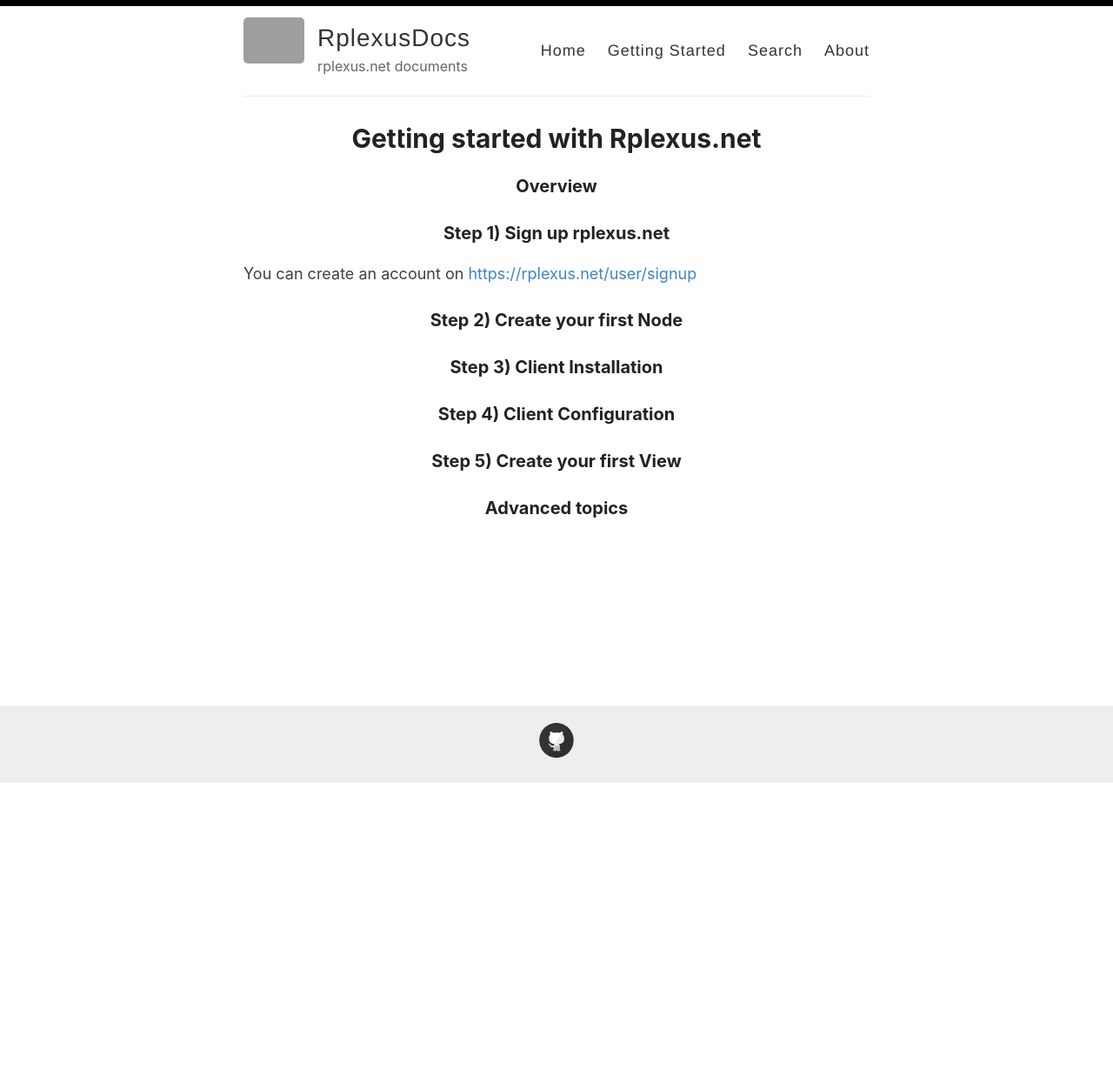
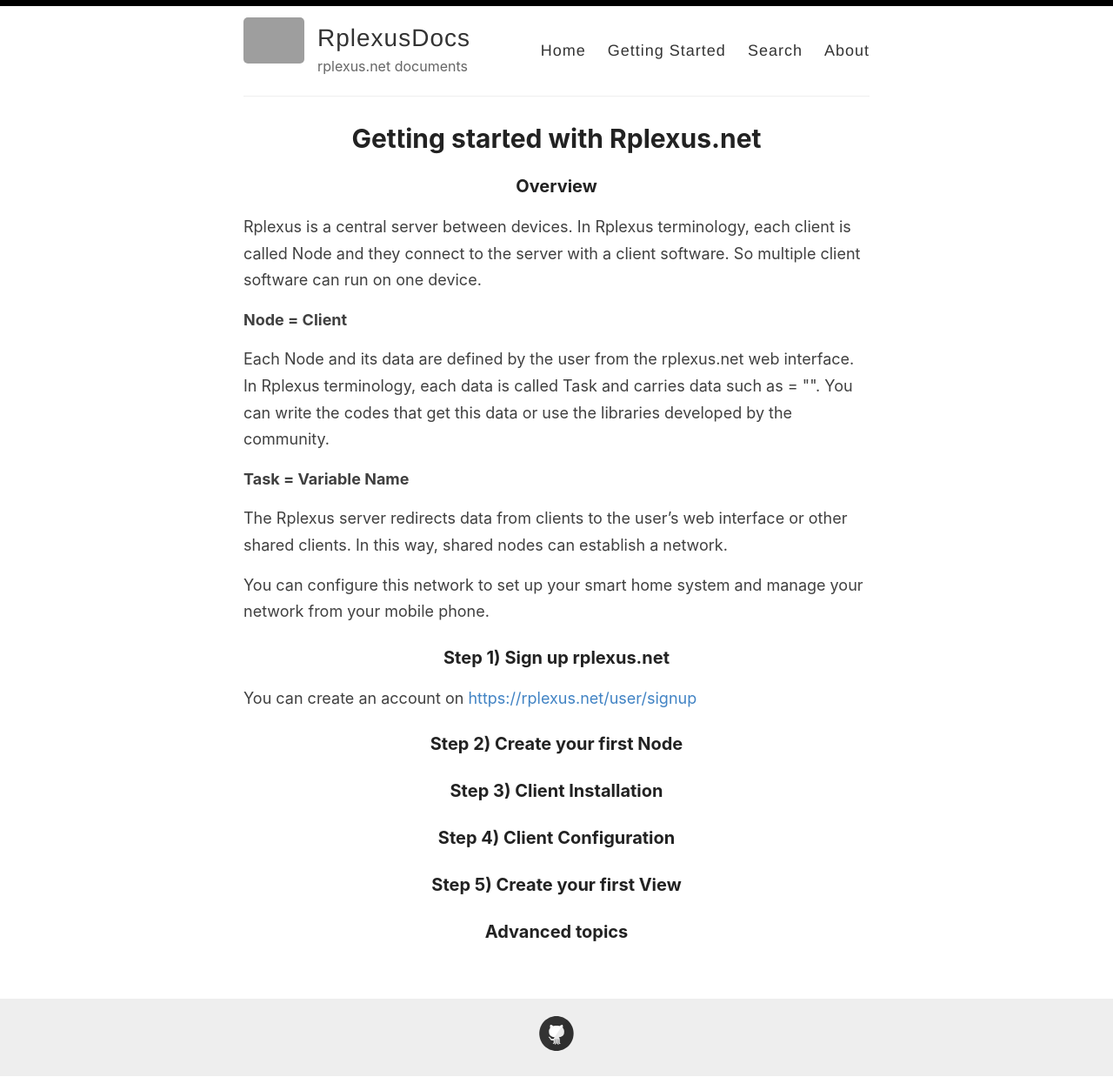
Before and after one commit to alierkanimrek/rplexusdocs, a Jekyll site: the page built from _pages/getting-started.md, in a window 1280 px wide. Shown: the whole page at 87% size. Built offline with Jekyll 4.4.1, drawn with Linux system fonts in a browser that asks for light colours; before the commit the page ends 901 px from its top, so only the background shows below that; grey boxes are pictures that could not be loaded.

Commit message:
Update getting-started.md

```diff
--- a/_pages/getting-started.md
+++ b/_pages/getting-started.md
@@ -5,7 +5,17 @@ permalink: /getting-started/
 ---
 
 ### Overview
+Rplexus is a central server between devices. In Rplexus terminology, each client is called Node and they connect to the server with a client software. So multiple client software can run on one device.
 
+**Node = Client**
+
+Each Node and its data are defined by the user from the rplexus.net web interface. In Rplexus terminology, each data is called Task and carries data such as <name> = "". You can write the codes that get this data or use the libraries developed by the community.
+
+**Task = Variable Name**
+
+The Rplexus server redirects data from clients to the user's web interface or other shared clients. In this way, shared nodes can establish a network.
+
+You can configure this network to set up your smart home system and manage your network from your mobile phone.
 
 ### Step 1) Sign up rplexus.net
 You can create an account on [https://rplexus.net/user/signup](https://rplexus.net/user/signup){:target="_blank"}
```
